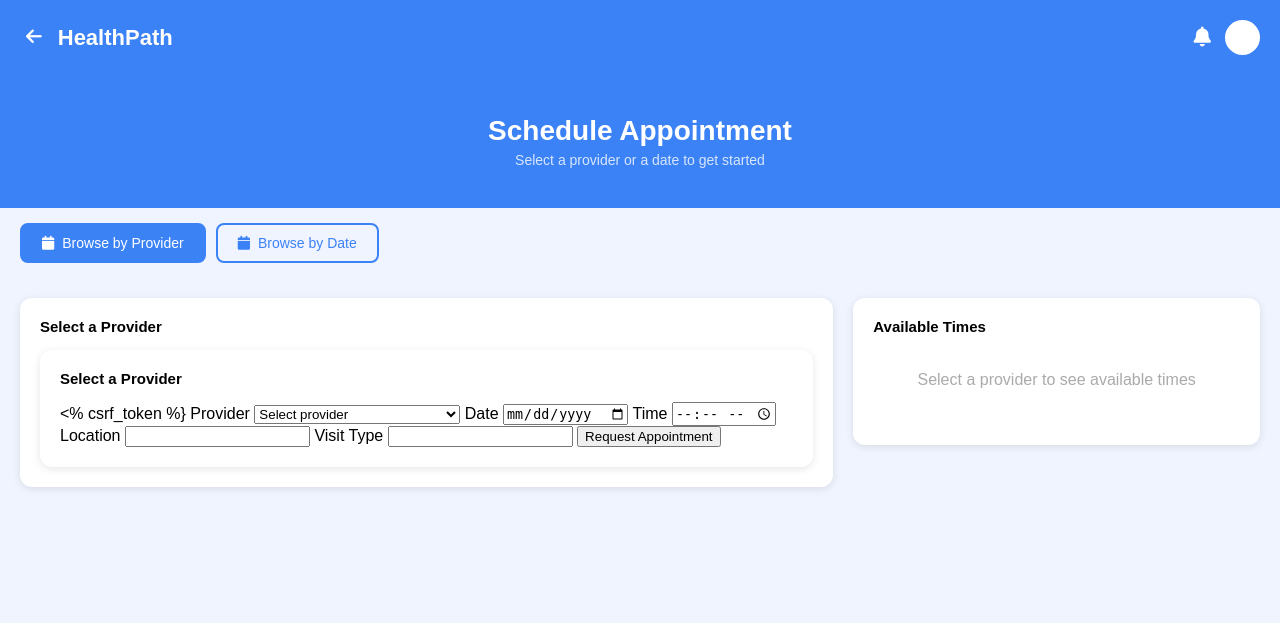
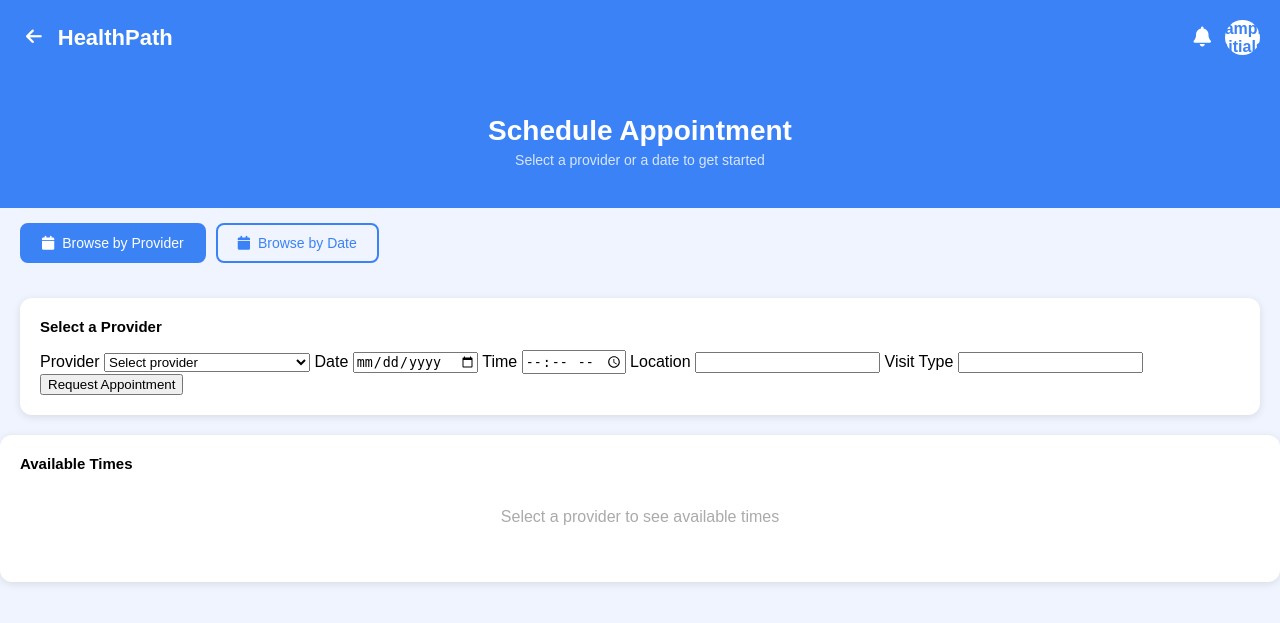
Before and after one commit to Lukopro/emr, a Django app: template apps/core/templates/appointment_scheduling.html in a window 1280 px wide. Shown: the top 623 px of the page. Run offline with Django 5.2, Linux system fonts and the light colour scheme; the template is opened without the code that fills it: most values are stand-ins (such as "Sample title", 1, 10 or a date in 2020).

Commit message:
Add Django template variables and POST forms to medical records

```diff
--- a/apps/core/templates/appointment_scheduling.html
+++ b/apps/core/templates/appointment_scheduling.html
@@ -12,12 +12,12 @@
 <body>
  <div class="navbar">
     <div class="nav-left">
-        <button class="back-btn" onclick = "window.location.href='{% url 'patient_dashboard' %}'"><i class="fa-solid fa-arrow-left"></i></button>
+        <button class="back-btn" onclick="goBack()"><i class="fa-solid fa-arrow-left"></i></button>
         <h1>HealthPath</h1>
     </div>
     <div class="nav-right">
         <button class="icon-btn"><i class="fa-solid fa-bell"></i></button>
-        <div class="avatar" id="user-avatar"></div>
+        <div class="avatar" id="user-avatar">{{ patient.initials }}</div>
     </div>
  </div>
 
@@ -41,13 +41,8 @@
             <div class="section-header">
                 <span>Select a Provider</span>
             </div>
-            <div class="section-card">
-                <div class="section-header">
-                    <span>Select a Provider</span>
-                </div>
-
                 <form method="POST" action="{% url 'appointment_scheduling' %}">
-                    <% csrf_token %}
+                    {% csrf_token %}
 
                      <label>Provider</label>
         <select name="provider_id" required>
@@ -162,7 +157,7 @@
         <p class="modal-note">A confirmation will be sent to your email and phone number.</p>
         <div class="modal-actions">
             <button class="cancel-btn" onclick="closeModal()">Cancel</button>
-             <button class="confirm-btn">Confirm Appointment</button>
+             <button type="submit" class="confirm-btn">Confirm Appointment</button>
         </div>
     </div>
  </div>
@@ -185,6 +180,9 @@
     function closeModal(){
         document.getElementById('confirmation-modal').style.display = 'none';
     }
+    function goBack() {
+        window.location.href = "{% url 'patient_dashboard'}";
+    }
  </script>
 </body>
 </html>
```
